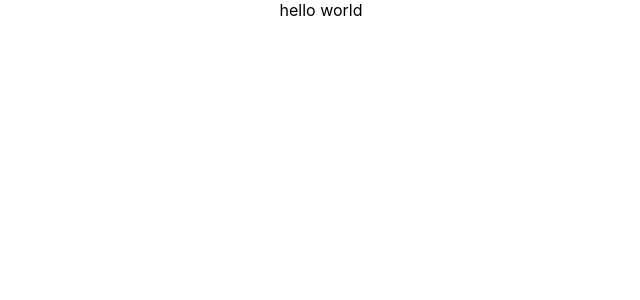
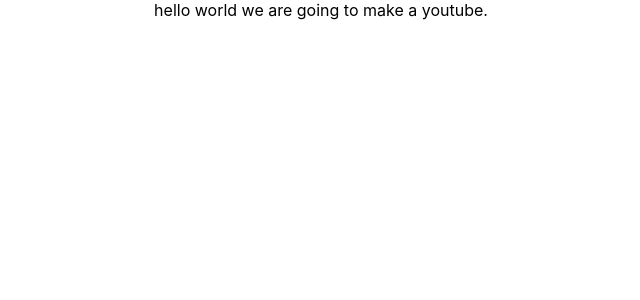
Before and after one commit to yash1404/namaste-youtube, a React (Create React App) app: page / in a window 1280 px wide. Shown: the top 300 px of the page, without its empty margins (319-959 px from the left). Built offline with nearby package versions, Linux system fonts and the light colour scheme.

Commit message:
testing commit

```diff
--- a/src/App.js
+++ b/src/App.js
@@ -5,7 +5,7 @@
   return (
     <div className="App">
       <div>
-      hello world
+      hello world we are going to make a youtube.
       </div>
     </div>
   );
```
